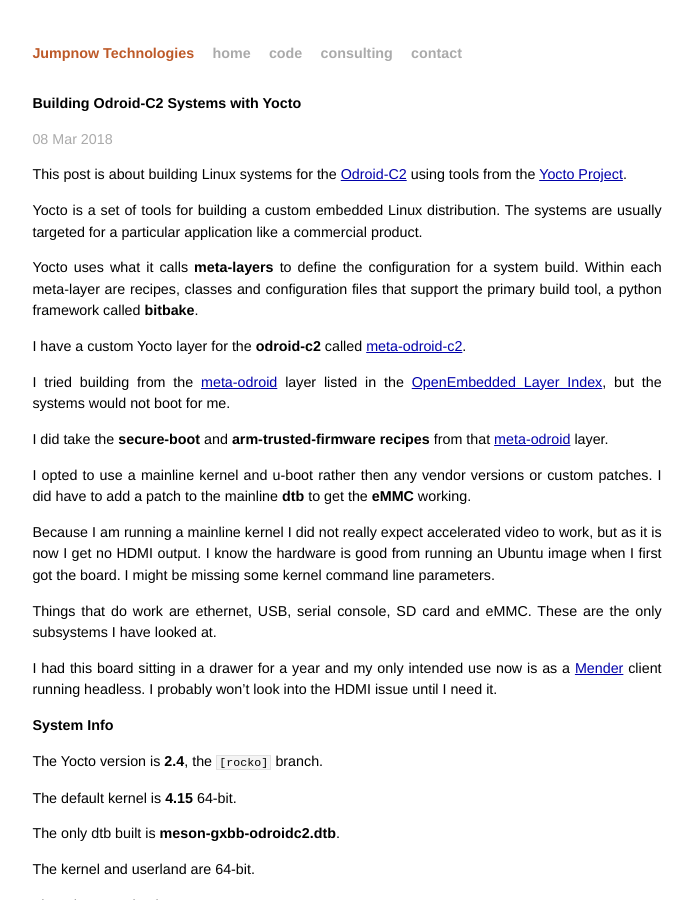
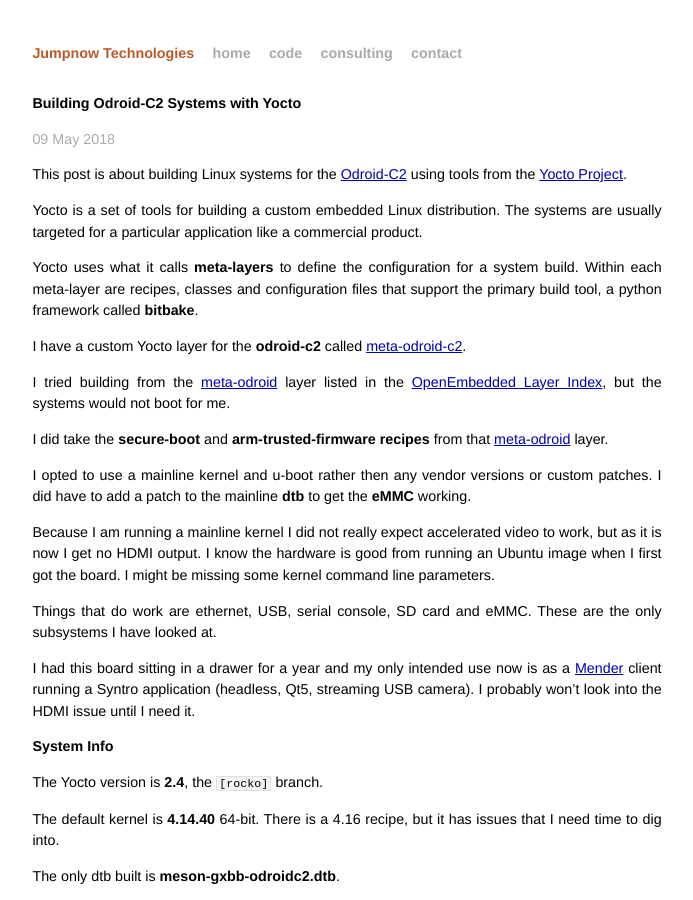
Before and after one commit to jumpnow/jumpnowtek-site, a Jekyll site: the page built from _posts/2018-01-24-Odroid-C2-Systems-with-Yocto.md, in a window 1280 px wide and 900 px high. Shown: the whole window, without its empty margins (293-986 px from the left). Built offline with Jekyll 4.4.1, drawn with Linux system fonts in a browser that asks for light colours.

Commit message:
oc2 edits

```diff
--- a/_posts/2018-01-24-Odroid-C2-Systems-with-Yocto.md
+++ b/_posts/2018-01-24-Odroid-C2-Systems-with-Yocto.md
@@ -2,7 +2,7 @@
 layout: post
 title: Building Odroid-C2 Systems with Yocto
 description: "Building customized systems for Odroid-C2 using tools from the Yocto Project"
-date: 2018-03-08 09:35:00
+date: 2018-05-09 10:00:00
 categories: odroid
 tags: [linux, odroid-c2, yocto]
 ---
@@ -25,13 +25,13 @@
 
 Things that do work are ethernet, USB, serial console, SD card and eMMC. These are the only subsystems I have looked at.
 
-I had this board sitting in a drawer for a year and my only intended use now is as a [Mender][mender] client running headless. I probably won't look into the HDMI issue until I need it.
+I had this board sitting in a drawer for a year and my only intended use now is as a [Mender][mender] client running a Syntro application (headless, Qt5, streaming USB camera). I probably won't look into the HDMI issue until I need it.
 
 ### System Info
 
 The Yocto version is **2.4**, the `[rocko]` branch.
 
-The default kernel is **4.15** 64-bit.
+The default kernel is **4.14.40** 64-bit. There is a 4.16 recipe, but it has issues that I need time to dig into.
 
 The only dtb built is **meson-gxbb-odroidc2.dtb**.
 
```
